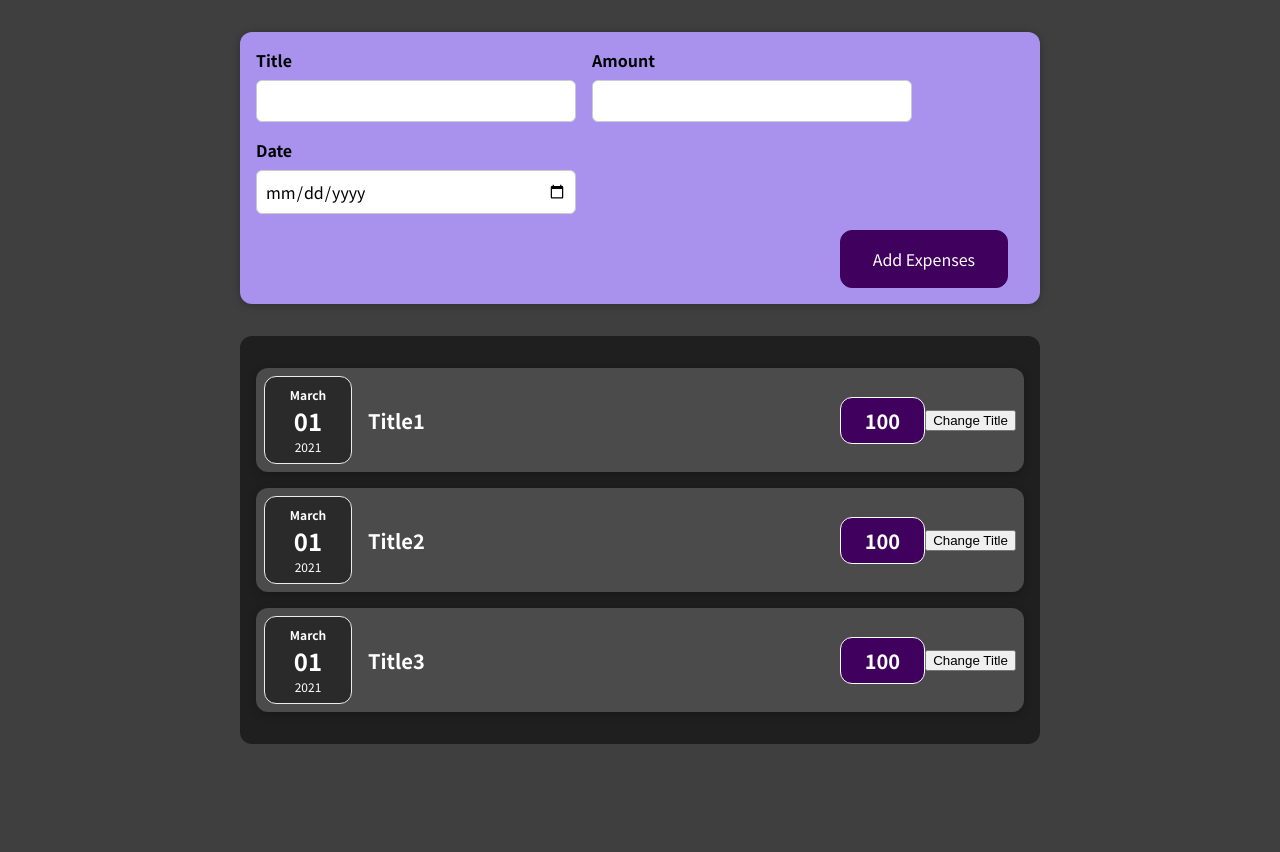
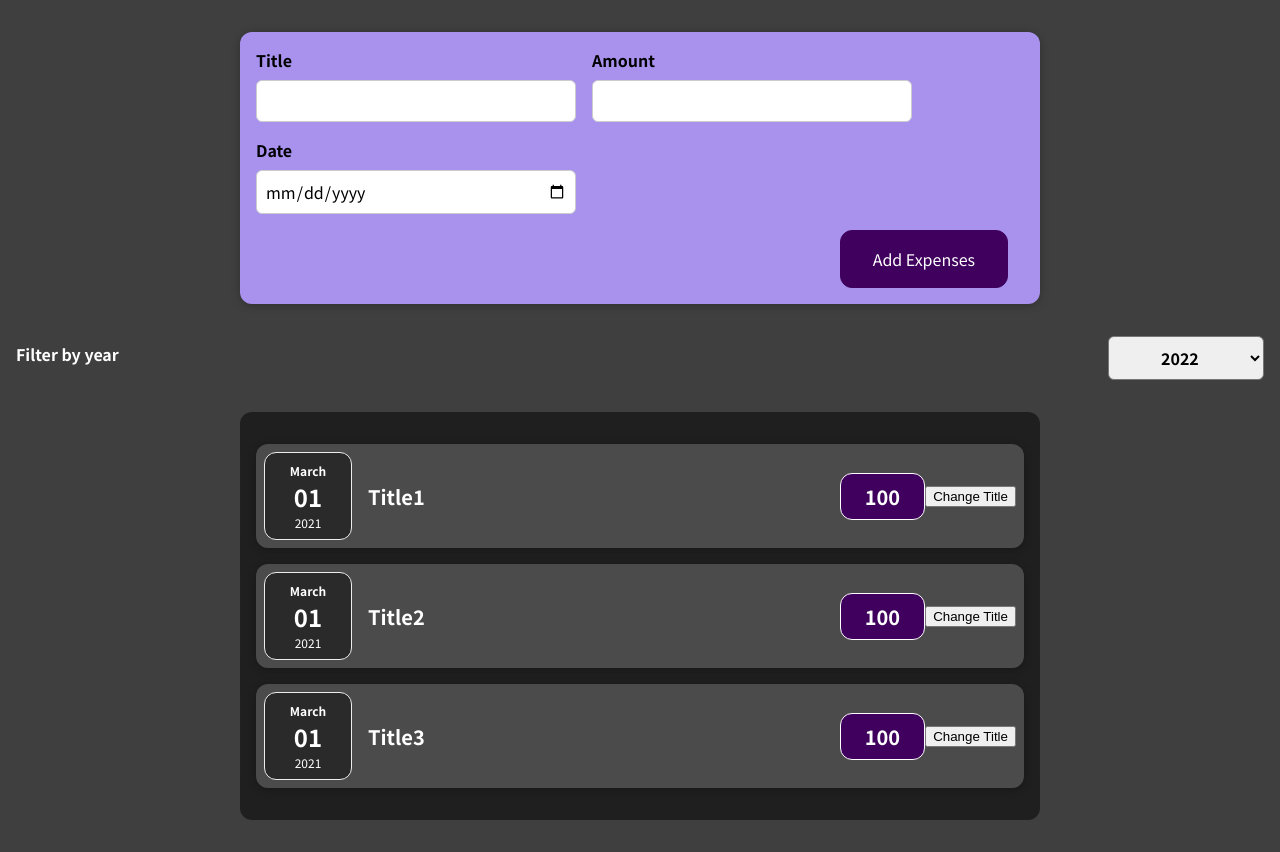
Before and after one commit to akshaybagai/learn-react, a React (Create React App) app: page / in a window 1280 px wide. Before the commit the page ends 800 px from the top, so only its background shows below. Built offline with nearby package versions, Linux system fonts and the light colour scheme.

Commit message:
listen to event listener

```diff
--- a/src/components/Expenses.js
+++ b/src/components/Expenses.js
@@ -1,11 +1,18 @@
 import ExpenseItem from "./ExpenseItem";
+import ExpensesFilter from "./ExpensesFilter/ExpensesFilter";
+
 import './Expenses.css'
 import Card from "./Card";
 
 function Expenses(props) {
 
+    const onFilterChangeEventHandler = (filter) => {
+      console.log(filter);
+    };
+
     return (
         <div>
+            <ExpensesFilter onFilterChange={onFilterChangeEventHandler}/>
             <Card className="expenses">
                 <ExpenseItem title={props.items[0].title} amount={props.items[0].amount} date={props.items[0].date}/>
                 <ExpenseItem title={props.items[1].title} amount={props.items[1].amount} date={props.items[1].date}/>
--- /dev/null
+++ b/src/components/ExpensesFilter/ExpensesFilter.css
@@ -0,0 +1,24 @@
+.expenses-filter {
+    color: white;
+    padding: 0 1rem;
+}
+
+.expenses-filter__control {
+    display: flex;
+    width: 100%;
+    align-items: center;
+    justify-content: space-between;
+    margin: 1rem 0;
+}
+
+.expenses-filter label {
+    font-weight: bold;
+    margin-bottom: 0.5rem;
+}
+
+.expenses-filter select {
+    font: inherit;
+    padding: 0.5rem 3rem;
+    font-weight: bold;
+    border-radius: 6px;
+}
--- /dev/null
+++ b/src/components/ExpensesFilter/ExpensesFilter.js
@@ -0,0 +1,25 @@
+import React from 'react';
+
+import './ExpensesFilter.css';
+
+const ExpensesFilter = (props) => {
+    const onChangeHandler = (event) => {
+        props.onFilterChange(event.target.value);
+    };
+
+    return (
+        <div className='expenses-filter'>
+            <div className='expenses-filter__control'>
+                <label>Filter by year</label>
+                <select onChange={onChangeHandler}>
+                    <option value='2022'>2022</option>
+                    <option value='2021'>2021</option>
+                    <option value='2020'>2020</option>
+                    <option value='2019'>2019</option>
+                </select>
+            </div>
+        </div>
+    );
+};
+
+export default ExpensesFilter;
```
Also changed, not shown: 1 other file (tests, documents, lock files or other folders).
